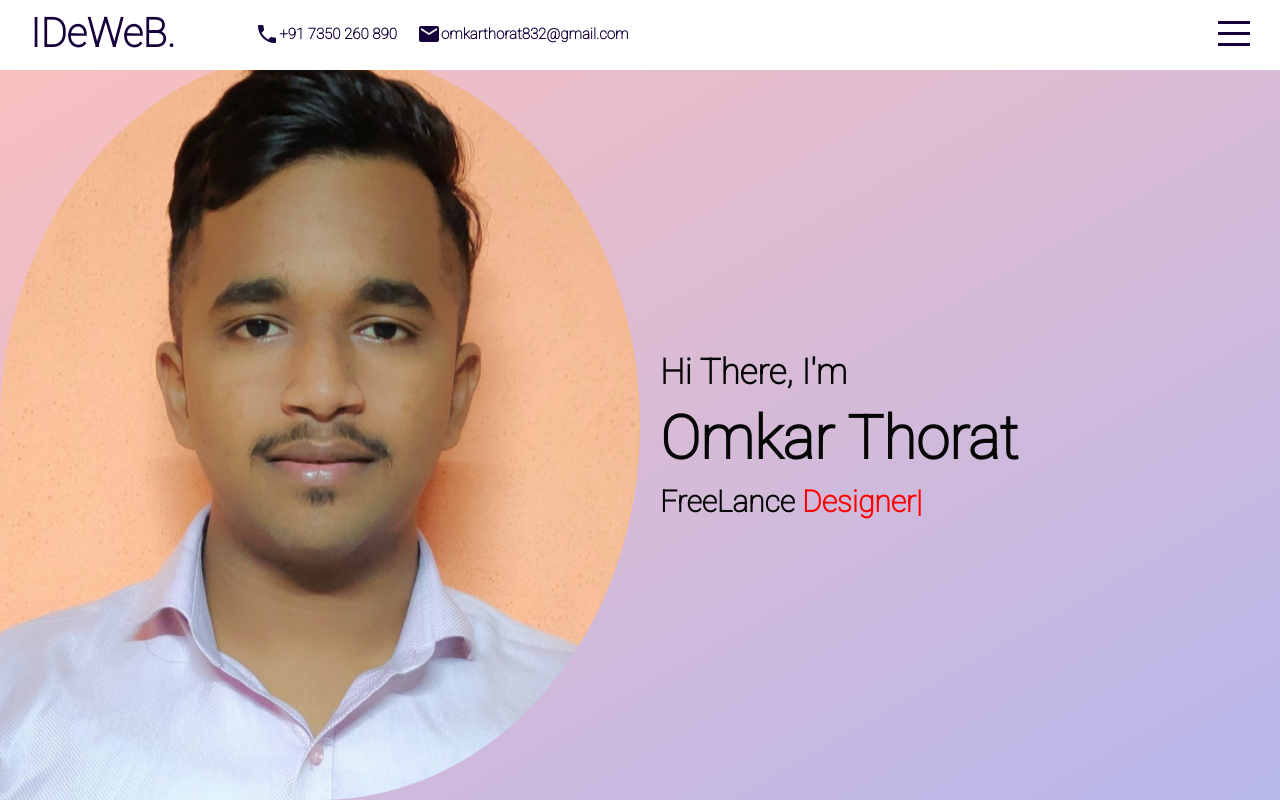
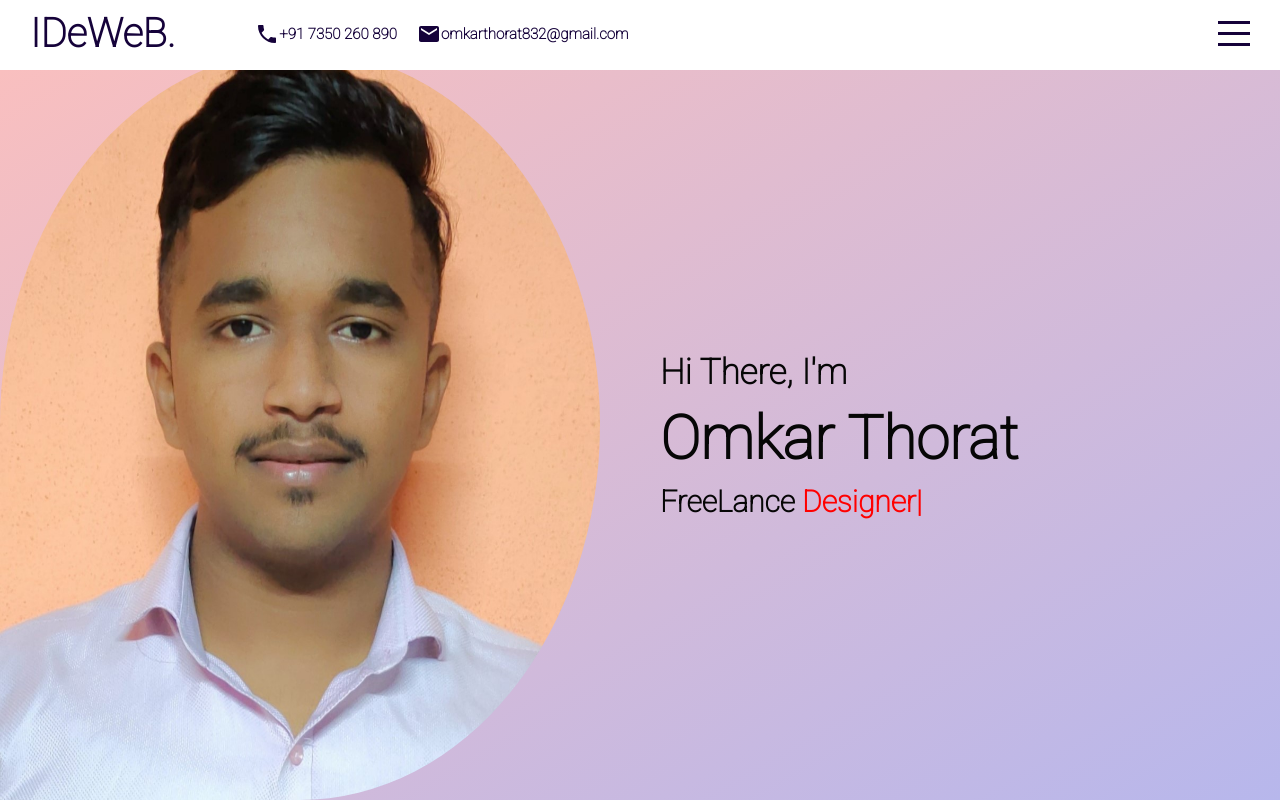
Before and after one commit to omthorat/Emicalculator, a React (Create React App) app: page / in a window 1280 px wide. Built offline with nearby package versions, Linux system fonts and the light colour scheme.

Commit message:
Update intro.scss

```diff
--- a/src/components/intro/intro.scss
+++ b/src/components/intro/intro.scss
@@ -8,7 +8,7 @@
           justify-content: flex-start;
           align-items: flex-end;
        .imgcontainer{
-          width: 800px;
+          width: 600px;
           height: 750px;
           border-radius:50% 50% 50% 0%;
           display: flex;
```
